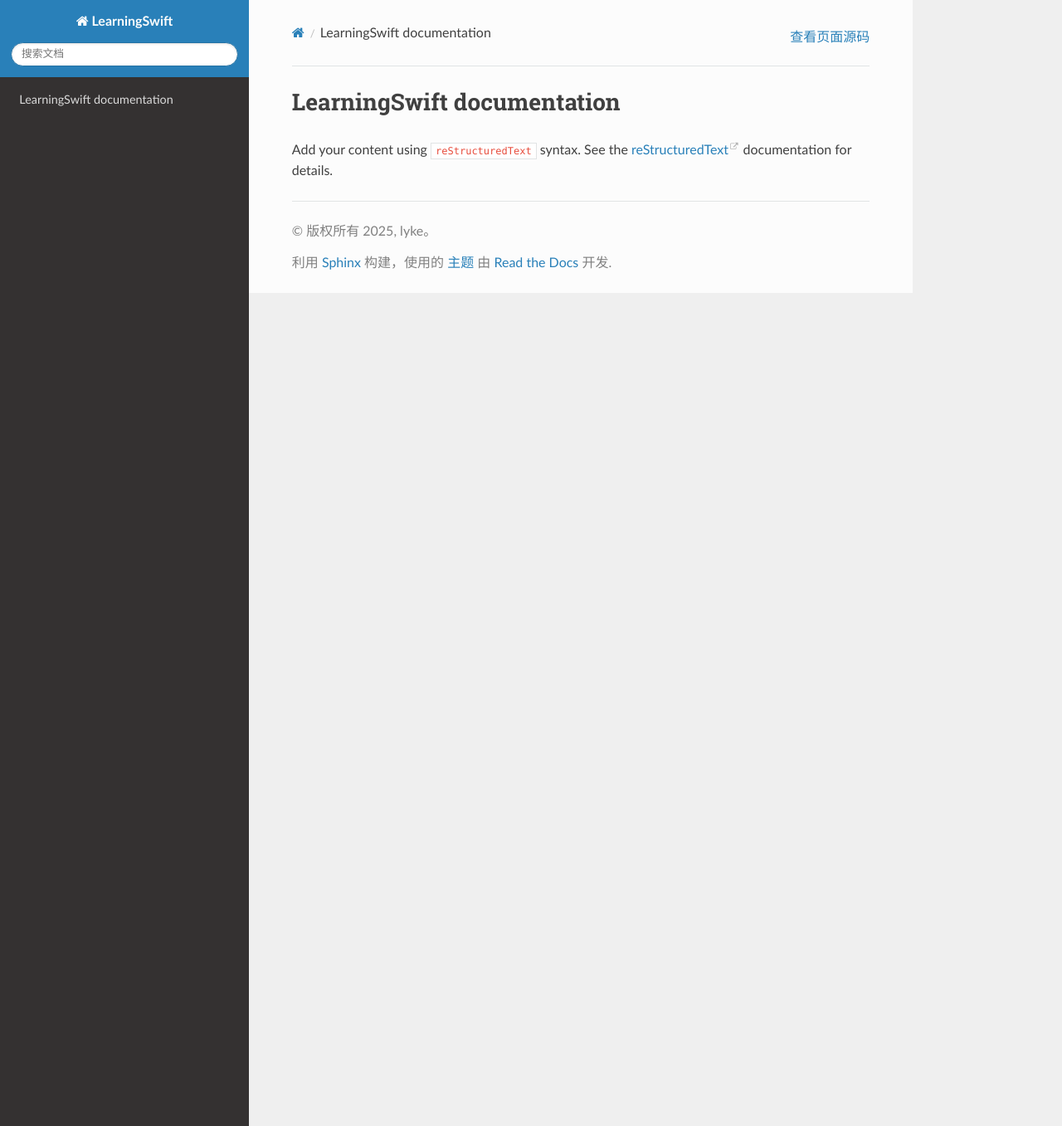
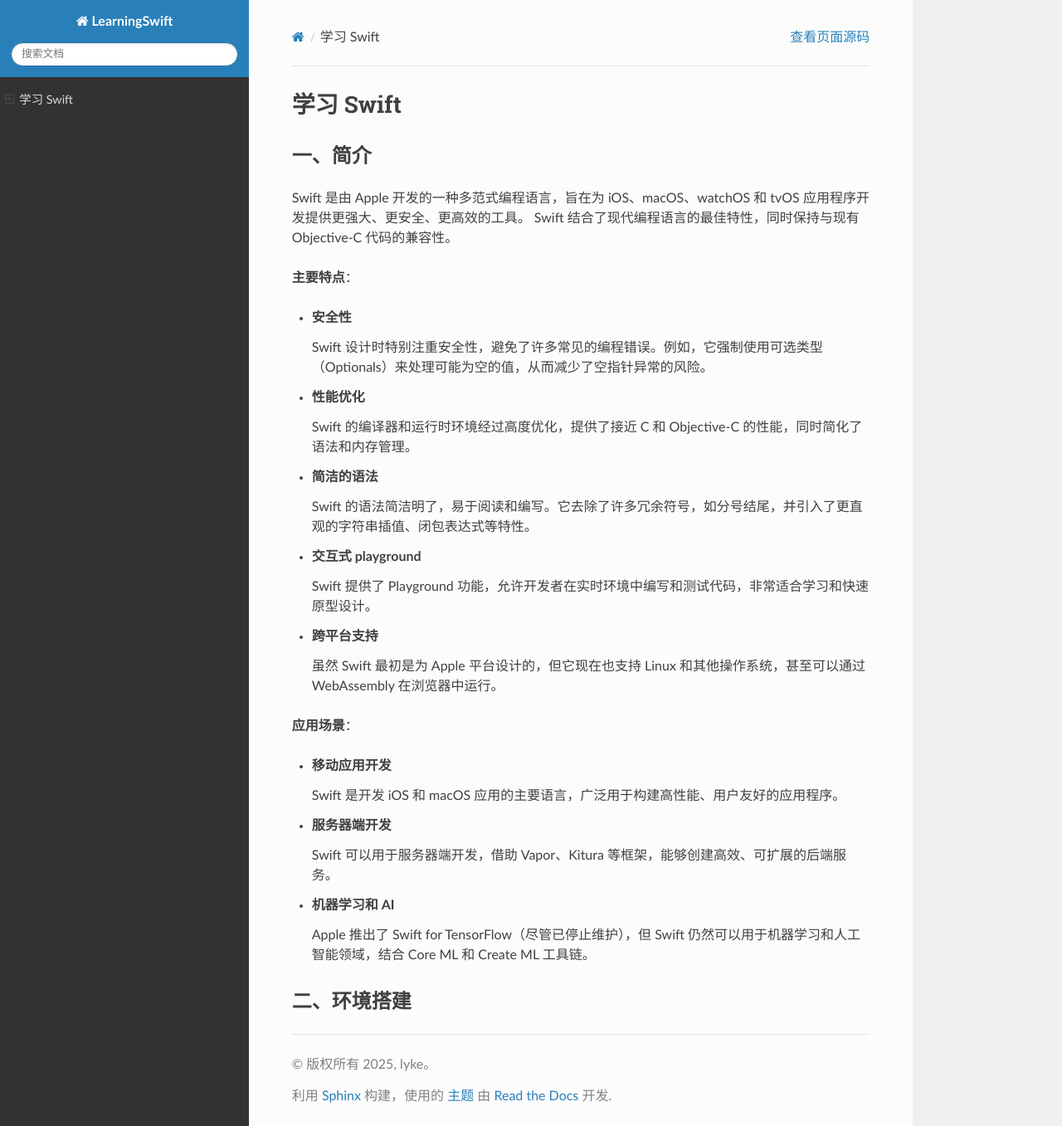
Before and after one commit to lyke3028/LearningSwift, a Sphinx documentation site: the page built from source/index.rst, in a window 1280 px wide and 1357 px high. Shown: the whole window at 83% size. Built offline with Sphinx 7.4.7 and the Read the Docs theme 3.1.0, drawn with Linux system fonts in a browser that asks for light colours.

Commit message:
更新简介部分

```diff
--- a/source/index.rst
+++ b/source/index.rst
@@ -3,14 +3,50 @@
    You can adapt this file completely to your liking, but it should at least
    contain the root `toctree` directive.
 
-LearningSwift documentation
-===========================
+学习 Swift
+====================
 
-Add your content using ``reStructuredText`` syntax. See the
-`reStructuredText <https://www.sphinx-doc.org/en/master/usage/restructuredtext/index.html>`_
-documentation for details.
+一、简介
+--------------------
 
+Swift 是由 Apple 开发的一种多范式编程语言，旨在为 iOS、macOS、watchOS 和 tvOS 应用程序开发提供更强大、更安全、更高效的工具。
+Swift 结合了现代编程语言的最佳特性，同时保持与现有 Objective-C 代码的兼容性。
 
-.. toctree::
-   :maxdepth: 2
-   :caption: Contents:
+**主要特点**：
+
+* **安全性**
+
+  Swift 设计时特别注重安全性，避免了许多常见的编程错误。例如，它强制使用可选类型（Optionals）来处理可能为空的值，从而减少了空指针异常的风险。
+
+* **性能优化**
+
+  Swift 的编译器和运行时环境经过高度优化，提供了接近 C 和 Objective-C 的性能，同时简化了语法和内存管理。
+
+* **简洁的语法**
+
+  Swift 的语法简洁明了，易于阅读和编写。它去除了许多冗余符号，如分号结尾，并引入了更直观的字符串插值、闭包表达式等特性。
+
+* **交互式 playground**
+
+  Swift 提供了 Playground 功能，允许开发者在实时环境中编写和测试代码，非常适合学习和快速原型设计。
+
+* **跨平台支持**
+
+  虽然 Swift 最初是为 Apple 平台设计的，但它现在也支持 Linux 和其他操作系统，甚至可以通过 WebAssembly 在浏览器中运行。
+
+**应用场景**：
+
+* **移动应用开发**
+
+  Swift 是开发 iOS 和 macOS 应用的主要语言，广泛用于构建高性能、用户友好的应用程序。
+
+* **服务器端开发**
+
+  Swift 可以用于服务器端开发，借助 Vapor、Kitura 等框架，能够创建高效、可扩展的后端服务。
+
+* **机器学习和 AI**
+
+  Apple 推出了 Swift for TensorFlow（尽管已停止维护），但 Swift 仍然可以用于机器学习和人工智能领域，结合 Core ML 和 Create ML 工具链。
+
+二、环境搭建
+--------------------
```
